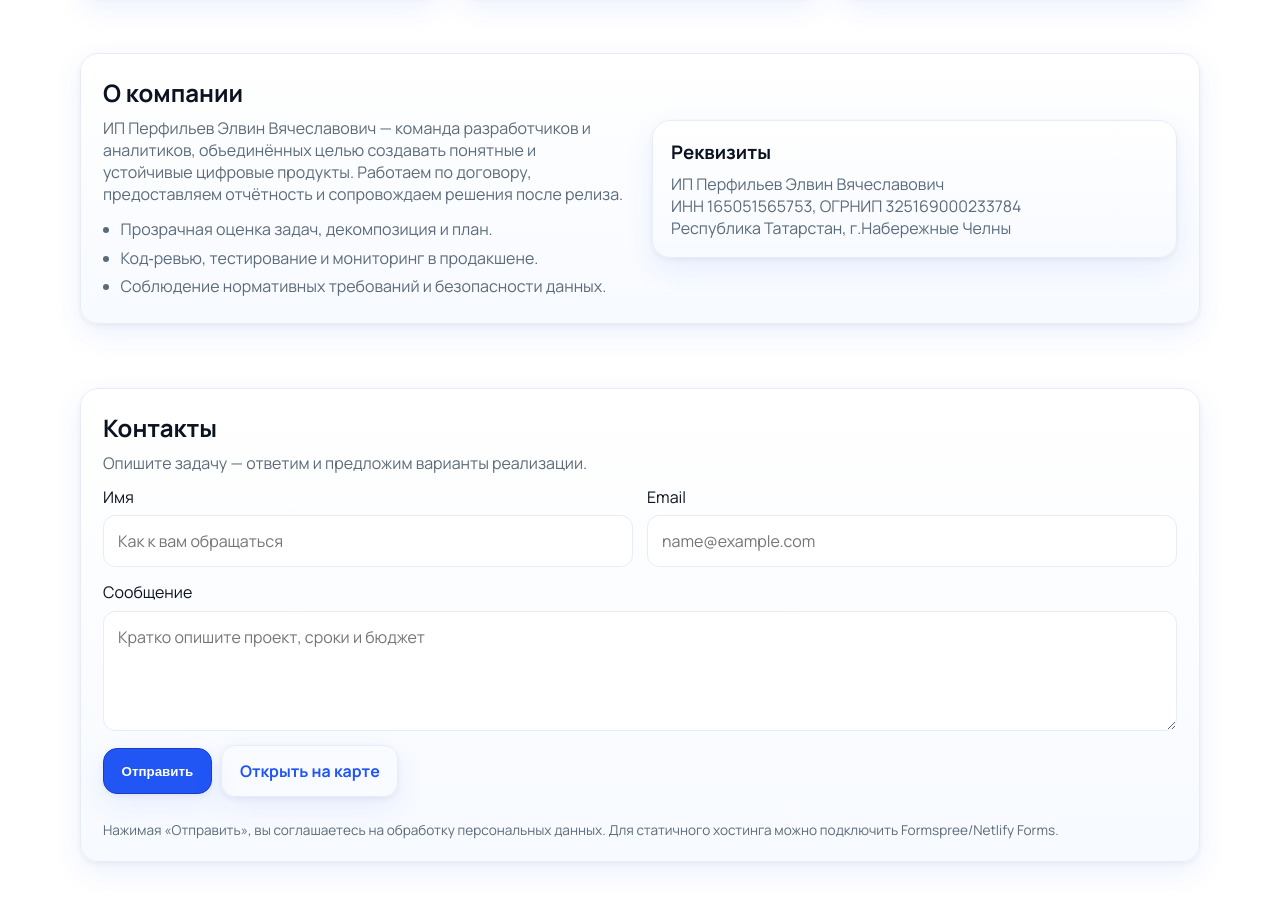
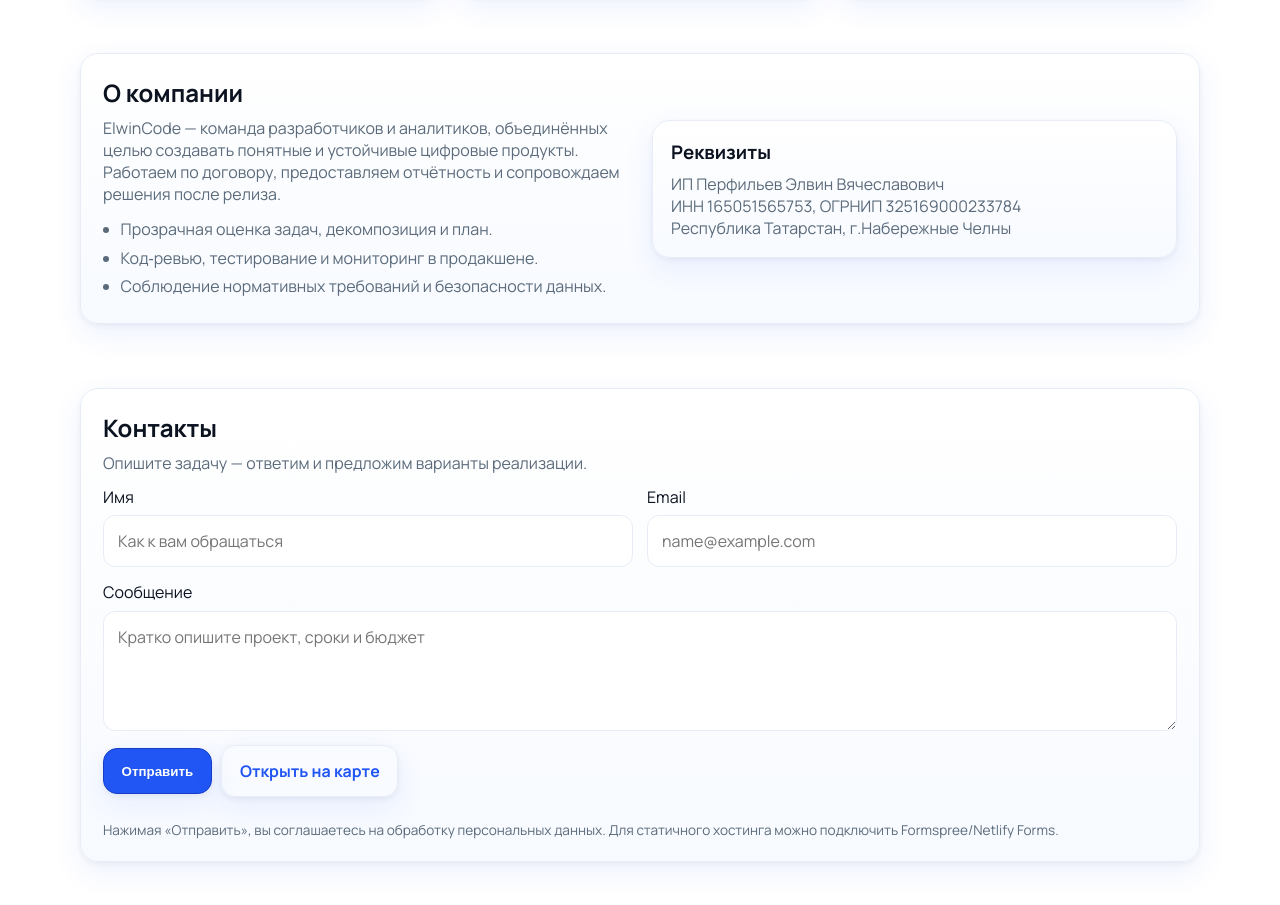
Before and after one commit to avechnyi/hh, a plain HTML site: page index.html in a window 1280 px wide. Shown: the part 1468-2373 px from the top of the page. Drawn offline with Linux system fonts and the light colour scheme.

Commit message:
index.html

```diff
--- a/index.html
+++ b/index.html
@@ -201,7 +201,7 @@
       <div class="about__inner card" style="padding:22px">
         <div>
           <h2 style="margin:0 0 8px">О компании</h2>
-          <p style="margin:0 0 10px;color:var(--muted)">ИП Перфильев Элвин Вячеславович — команда разработчиков и аналитиков, объединённых целью создавать понятные и устойчивые цифровые продукты. Работаем по договору, предоставляем отчётность и сопровождаем решения после релиза.</p>
+          <p style="margin:0 0 10px;color:var(--muted)">ElwinCode — команда разработчиков и аналитиков, объединённых целью создавать понятные и устойчивые цифровые продукты. Работаем по договору, предоставляем отчётность и сопровождаем решения после релиза.</p>
           <ul style="margin:0;padding-left:1.1rem;color:var(--muted);line-height:1.8">
             <li>Прозрачная оценка задач, декомпозиция и план.</li>
             <li>Код‑ревью, тестирование и мониторинг в продакшене.</li>
```
